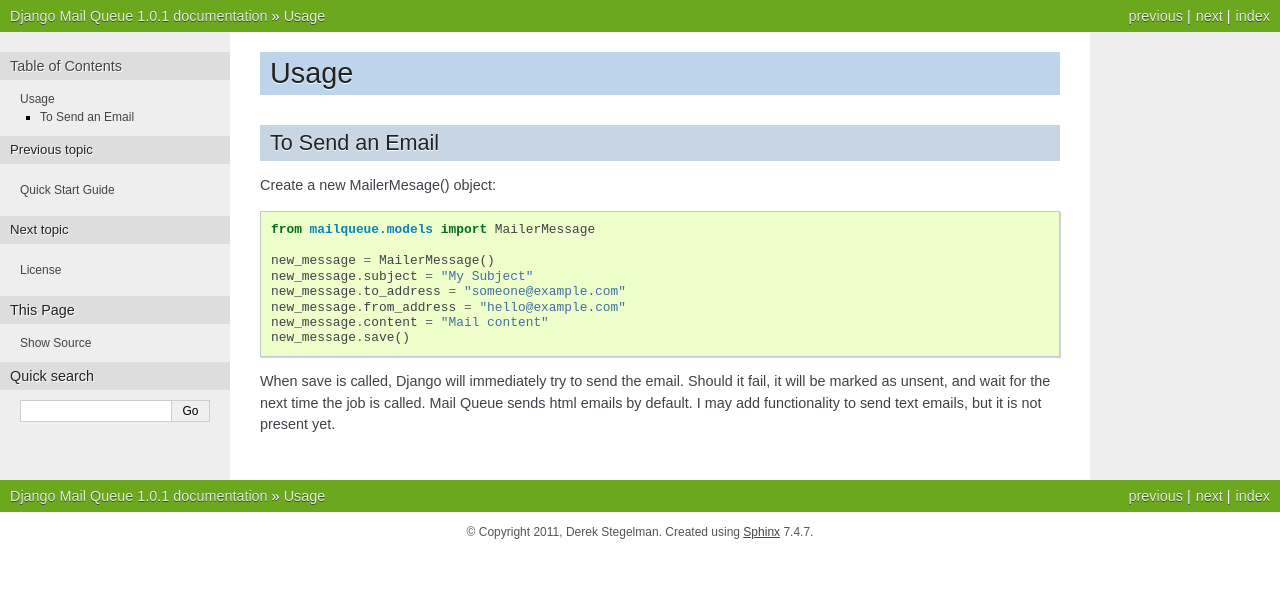
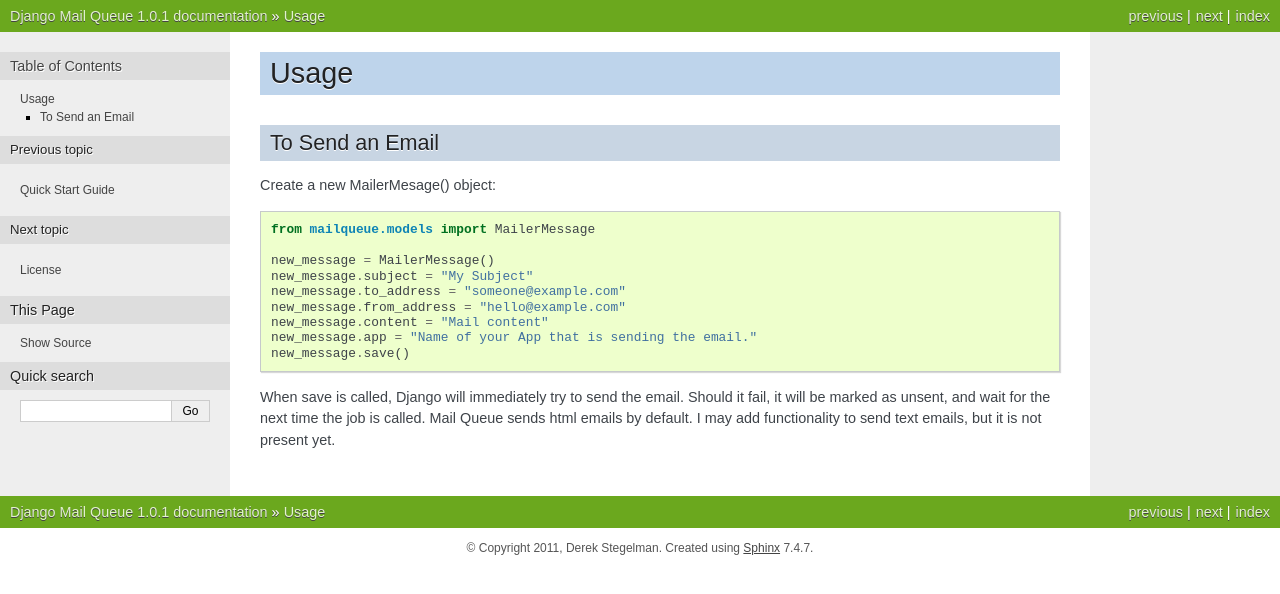
Before and after one commit to dstegelman/django-mail-queue, a Sphinx documentation site: the page built from docs/source/usage.rst, in a window 1280 px wide. Shown: the top 594 px of the page. Built offline with Sphinx 7.4.7, drawn with Linux system fonts in a browser that asks for light colours.

Commit message:
Update to docs.

```diff
--- a/docs/source/usage.rst
+++ b/docs/source/usage.rst
@@ -14,6 +14,7 @@
     new_message.to_address = "someone@example.com"
     new_message.from_address = "hello@example.com"
     new_message.content = "Mail content"
+    new_message.app = "Name of your App that is sending the email."
     new_message.save()
 
 When save is called, Django will immediately try to send the email.  Should it fail, it will be marked as unsent,
```
Also changed, not shown: 5 other files.
